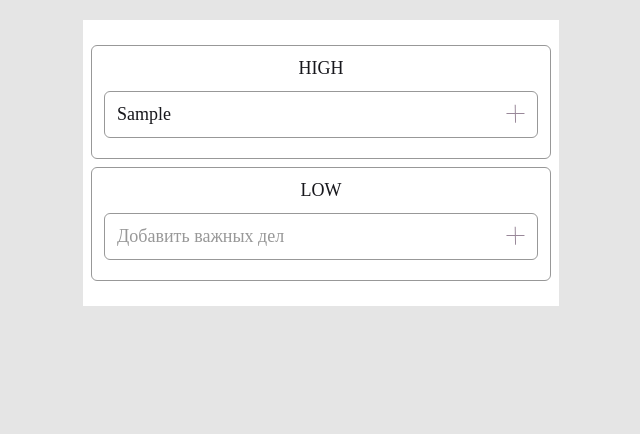
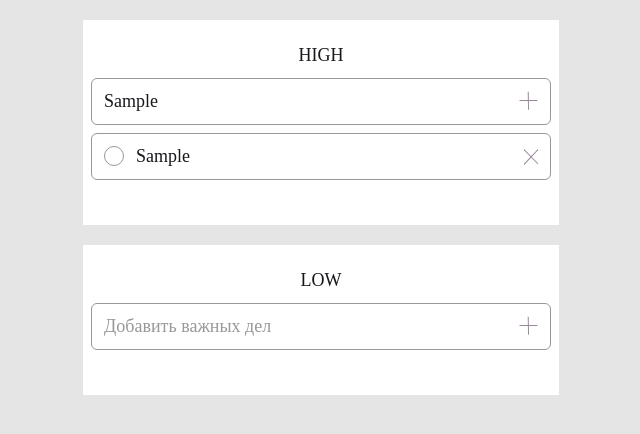
Before and after one commit to OlegKochiev/todo_react, a React (Create React App) app in the folder todo/: page / in a window 1280 px wide. Both pictures are taken after typing "Sample" into the empty fields and a click on the button 834 px from the left and 114 px from the top of the page. Shown: the top 434 px of the page, without its empty margins (319-959 px from the left). Built offline with nearby package versions, Linux system fonts and the light colour scheme.

Commit message:
added task list display, but with bug

```diff
--- a/todo/src/Form.jsx
+++ b/todo/src/Form.jsx
@@ -1,5 +1,3 @@
-import { useState } from "react";
-
 function Form(props) {
 
   const handleSubmit = function (e) {
@@ -23,9 +21,11 @@ function Form(props) {
         htmlFor="inputHigh">
         {props.todoItemName}
       </label>
+
       <div
         className="form__inner"
         id="highPriority">
+
         <input
           className="form__input"
           id="inputHigh"
@@ -33,6 +33,7 @@ function Form(props) {
           onChange={handleInputChange}
           placeholder="Добавить важных дел">
         </input>
+
         <button
           className="form__add-btn"
           id="btnHigh"
--- a/todo/src/List.jsx
+++ b/todo/src/List.jsx
@@ -1,13 +1,17 @@
-import { useState } from "react";
 import ListItem from "./ListItem";
-import {
-  tasksListHigh
-} from "./const";
-
 
 function List(props) {
+  let list = props.tasksList.map((taskName, index) => (
+    <ListItem
+      key={index}
+      taskName={taskName}
+      taskIndex={index}
+    />
+  ));
+
   return (
-    <ul className="to-do__list" id="highPriorityList">
+    <ul className="to-do__list list">
+      {list}
     </ul>
   )
 }
--- a/todo/src/ListItem.jsx
+++ b/todo/src/ListItem.jsx
@@ -1,13 +1,11 @@
-import { useState } from "react";
-
 function ListItem(props) {
   return (
-    <li key={props.key} className="to-do__item" id="1">
+    <li className="list__item" id={props.index}>
       <label className="to-do__checkbox-wrapper">
         <input type="checkbox" className="to-do__task-checkbox"></input>
         <span></span>
       </label>
-      <p className="to-do__task-desc">sws</p>
+      <p className="to-do__task-desc">{props.taskName}</p>
       <button type="button" className="to-do__del-btn"></button>
     </li>
   )
--- /dev/null
+++ b/todo/src/TasksList.js
@@ -0,0 +1,15 @@
+class TasksList {
+  constructor() {
+    this.list = [];
+  }
+
+  addTask(taskName) {
+    this.list.push(taskName);
+  }
+
+  delTask(taskID) {
+    this.list = this.list.slice(taskID);
+  }
+}
+
+export default TasksList;
--- a/todo/src/ToDO.jsx
+++ b/todo/src/ToDO.jsx
@@ -2,15 +2,29 @@ import {
   useState
 } from "react";
 
+import {
+  LIST_NAME
+} from "./const";
+
+import TasksList from "./TasksList";
 import ToDoItem from "./ToDoItem";
 
 function ToDO() {
+  const tasksListHigh = new TasksList();
+  const tasksListLow = new TasksList();
+
   return (
     <div>
       <h1 className="sr-only">To do</h1>
       <div className="to-do">
-        <ToDoItem todoItemName={'High'} />
-        <ToDoItem todoItemName={'Low'} />
+        <ToDoItem
+          todoItemName={LIST_NAME.HIGH}
+          taskList={tasksListHigh}
+        />
+        <ToDoItem
+          todoItemName={LIST_NAME.LOW}
+          taskList={tasksListLow}
+        />
       </div>
     </div>
   )
--- a/todo/src/ToDoItem.jsx
+++ b/todo/src/ToDoItem.jsx
@@ -6,15 +6,17 @@ import Form from "./Form";
 import List from "./List";
 
 function ToDoItem(props) {
-
+  const taskListStorage = props.taskList;
   const [taskName, setTaskName] = useState('');
+  const [tasksList, setTasksList] = useState([]);
 
   const handleChange = function (taskName) {
     setTaskName(taskName);
   };
 
   const handleSubmit = function (task) {
-    console.log(taskName);
+    taskListStorage.addTask(taskName);
+    setTasksList(taskListStorage.list)
   }
 
   return (
@@ -24,7 +26,9 @@ function ToDoItem(props) {
         handleChange={handleChange}
         todoItemName={props.todoItemName}
       />
-      <List />
+      <List
+        tasksList={tasksList}
+      />
     </div>
   )
 }
--- a/todo/src/const.js
+++ b/todo/src/const.js
@@ -1,7 +1,13 @@
 const tasksListHigh = [];
 const tasksListLow = [];
 
+const LIST_NAME = {
+  HIGH: 'High',
+  LOW: 'Low'
+}
+
 export {
   tasksListHigh,
-  tasksListLow
+  tasksListLow,
+  LIST_NAME
 }
--- a/todo/src/index.css
+++ b/todo/src/index.css
@@ -96,7 +96,7 @@ body {
   overflow: hidden
 }
 
-.to-do {
+.to-do__item {
   display: -webkit-box;
   display: -ms-flexbox;
   display: flex;
@@ -202,7 +202,7 @@ body {
   margin-bottom: 12px
 }
 
-.to-do__item {
+.list__item {
   display: -webkit-box;
   display: -ms-flexbox;
   display: flex;
```
